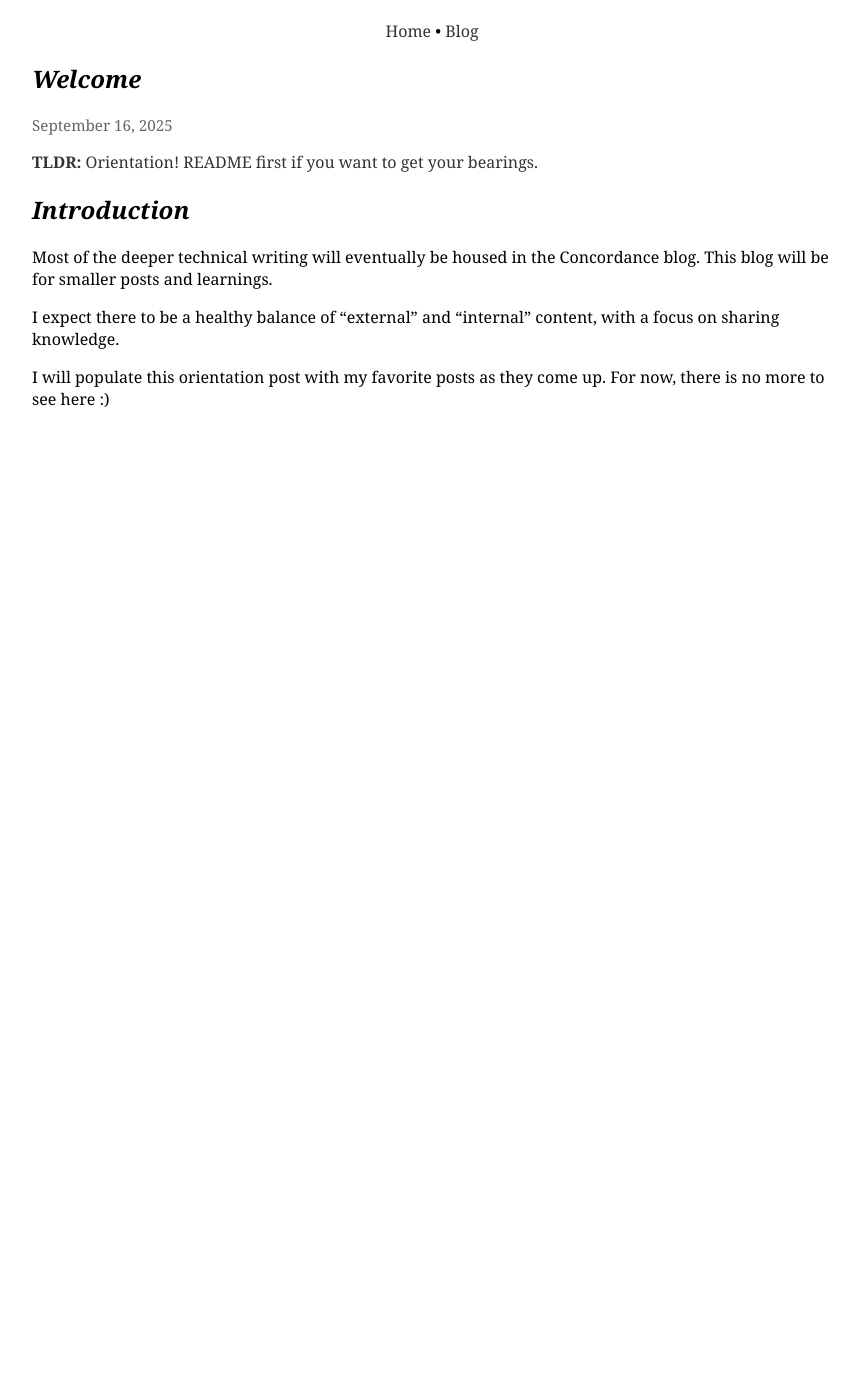
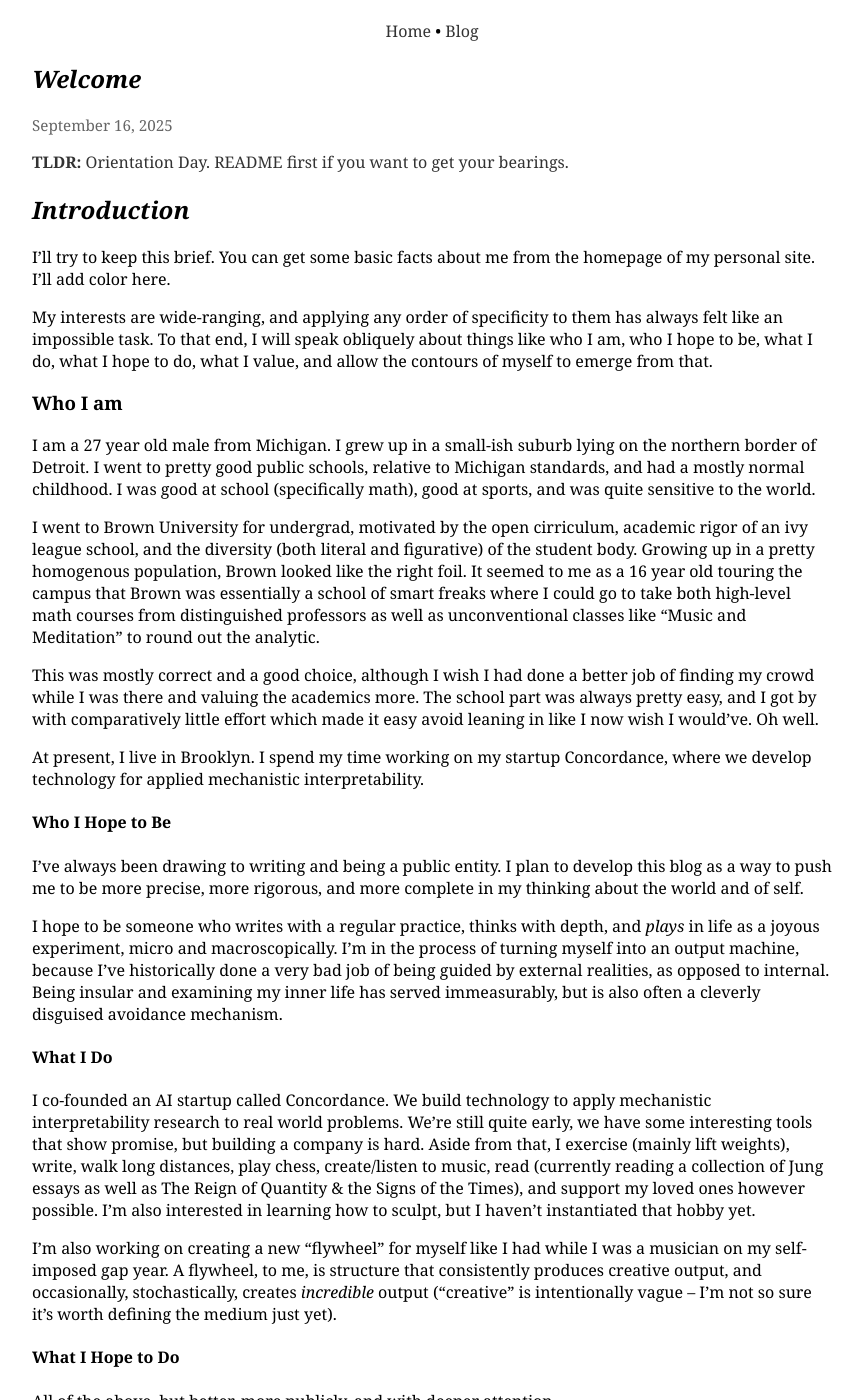
Before and after one commit to mvyleteljr/mvyleteljr.github.io, a Jekyll site: the page built from _posts/2025-09-16-welcome.md, in a window 1280 px wide and 1400 px high. Shown: the whole window, without its empty margins (208-1070 px from the left). Built offline with Jekyll 4.4.1, drawn with Linux system fonts in a browser that asks for light colours; some of the changed text lies outside the part shown.

Commit message:
welcome post

```diff
--- a/_posts/2025-09-16-welcome.md
+++ b/_posts/2025-09-16-welcome.md
@@ -1,26 +1,54 @@
 ---
 title: Welcome
-tldr: Orientation! README first if you want to get your bearings.
+tldr: Orientation Day. README first if you want to get your bearings.
 layout: post
 pinned: true
 ---
 
 ## Introduction
 
-Most of the deeper technical writing will eventually be housed in the Concordance blog. This blog will be for smaller posts and learnings.
+I'll try to keep this brief. You can get some basic facts about me from the homepage of my personal site. I'll add color here.
 
-I expect there to be a healthy balance of "external" and "internal" content, with a focus on sharing knowledge.
+My interests are wide-ranging, and applying any order of specificity to them has always felt like an impossible task. To that end, I will speak obliquely about things like who I am, who I hope to be, what I do, what I hope to do, what I value, and allow the contours of myself to emerge from that.
 
-I will populate this orientation post with my favorite posts as they come up. For now, there is no more to see here :)
+### Who I am
 
-<!--This site now supports Markdown posts. Drop files into `_posts/` using the naming convention `YYYY-MM-DD-title.md`.
+I am a 27 year old male from Michigan. I grew up in a small-ish suburb lying on the northern border of Detroit. I went to pretty good public schools, relative to Michigan standards, and had  a mostly normal childhood. I was good at school (specifically math), good at sports, and was quite sensitive to the world.
 
-<!--Images can be referenced by absolute paths (recommended), for example:-->
+I went to Brown University for undergrad, motivated by the open cirriculum, academic rigor of an ivy league school, and the diversity (both literal and figurative) of the student body. Growing up in a pretty homogenous population, Brown looked like the right foil. It seemed to me as a 16 year old touring the campus that Brown was essentially a school of smart freaks where I could go to take both high-level math courses from distinguished professors as well as unconventional classes like "Music and Meditation" to round out the analytic.
 
+This was mostly correct and a good choice, although I wish I had done a better job of finding my crowd while I was there and valuing the academics more. The school part was always pretty easy, and I got by with comparatively little effort which made it easy avoid leaning in like I now wish I would've. Oh well.
 
-<!--Embedded videos can be included via raw HTML, for example:-->
+At present, I live in Brooklyn. I spend my time working on my startup Concordance, where we develop technology for applied mechanistic interpretability.
 
+#### Who I Hope to Be
 
-<!--<iframe width="560" height="315" src="https://www.youtube.com/embed/dQw4w9WgXcQ" title="YouTube video player" frameborder="0" allow="accelerometer; autoplay; clipboard-write; encrypted-media; gyroscope; picture-in-picture" allowfullscreen></iframe>-->
+I've always been drawing to writing and being a public entity. I plan to develop this blog as a way to push me to be more precise, more rigorous, and more complete in my thinking about the world and of self.
 
-<!--Tip: store post-specific images under `assets/blog/<slug>/...` and link them as `/assets/blog/<slug>/file.png`.-->
+I hope to be someone who writes with a regular practice, thinks with depth, and *plays* in life as a joyous experiment, micro and macroscopically. I'm in the process of turning myself into an output machine, because I've historically done a very bad job of being guided by external realities, as opposed to internal. Being insular and examining my inner life has served immeasurably, but is also often a cleverly disguised avoidance mechanism.
+
+#### What I Do
+
+I co-founded an AI startup called Concordance. We build technology to apply mechanistic interpretability research to real world problems. We're still quite early, we have some interesting tools that show promise, but building a company is hard. Aside from that, I exercise (mainly lift weights), write, walk long distances, play chess, create/listen to music, read (currently reading a collection of Jung essays as well as The Reign of Quantity & the Signs of the Times), and support my loved ones however possible. I'm also interested in learning how to sculpt, but I haven't instantiated that hobby yet.
+
+I'm also working on creating a new "flywheel" for myself like I had while I was a musician on my self-imposed gap year. A flywheel, to me, is structure that consistently produces creative output, and occasionally, stochastically, creates *incredible* output ("creative" is intentionally vague -- I'm not so sure it's worth defining the medium just yet).
+
+#### What I Hope to Do
+
+All of the above, but better, more publicly, and with deeper attention.
+
+#### What I Value
+
+Above all else, I value truth. In my personal life, in my professional life, and in all of my creative pursuits, I'm always driven by the desire to uncover truth. This sounds simple, but in practice it is extremely difficult. Emotion and narrative often cloud the ability to see, and sometimes there are truths that are difficult to process. I'm still not great at this, but I've developed significantly.
+
+It's important to note here that while I value truth above most else, I understand there is nuance. It is often unwise to be completely truthful about everything at all points. One must be tactful in which truth they say, when, and to whom, but I believe that people should extend their truth capacity more than they think, and that a rich life is built by those who risk seeing and speaking truth.
+
+I also value beauty. Many things can be beautiful, and I broadly relate beauty to the concept of "evocative". A thing that is beautiful evokes a response. That response could be calm, it could be energy, it could even be disgust, but the context of each evoked response relative to the source is what creates the opportunity for beauty to be perceived. The same object could be beautiful or abhorrent depending on the context, so there is something within that contextual information that provides structure to beauty. More truthfully, however, beauty is generally best described by "if you know, you know."
+
+Finally, I value connection. Connection is complicated and somewhat abstract. My working definition of connection is "to see elements of X in Y, and vice versa". If I am connected to a person, there are elements of them in me, and of me in them. Said another way, my self-perception involves them, and I expect theirs involves me. Similarly, if one sees a connection between two fields of research, they are likely noticing shared patterns between them. Connection is about shared components.
+
+You'll notice here that I don't say explicitly that I value love. Love is far too overloaded a concept. Love is attention, and the quality/energy of that attention determines the shape of the love. Almost needless to say, I believe that attention is the only important resource we have as human beings. You might say "Attention is All you Need".
+
+#### Conclusion
+
+I hope you enjoy poking around. Send me a message on X if you want to start a conversation.
```
Also changed, not shown: _posts/2025-09-16-Transformer-Refresh.md (added, +98 -0 lines).
